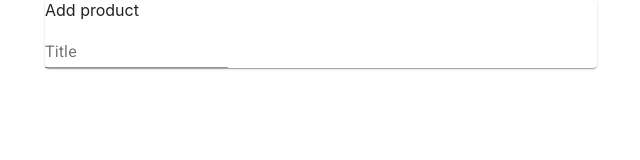
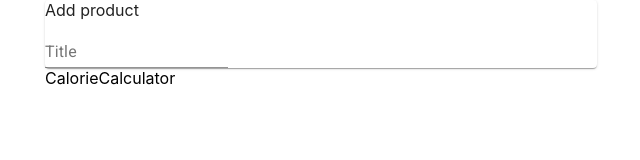
Before and after one commit to volodfast/react-calorie-calc, a React (Create React App) app: page / in a window 1280 px wide. Shown: the top 160 px of the page, without its empty margins (319-959 px from the left). Built offline with nearby package versions, Linux system fonts and the light colour scheme.

Commit message:
feature(core): add calorie calculator component

```diff
--- a/src/App.tsx
+++ b/src/App.tsx
@@ -1,10 +1,13 @@
 import { Container } from '@material-ui/core';
+// containers
+import CalorieCalculator from 'modules/calorie/containers/CalorieCalculator';
 import AddProductForm from 'modules/product/containers/AddProductForm';
 
 function App() {
   return (
     <Container maxWidth="sm">
       <AddProductForm />
+      <CalorieCalculator />
     </Container>
   );
 }
--- /dev/null
+++ b/src/modules/calorie/containers/CalorieCalculator/CalorieCalculator.tsx
@@ -0,0 +1,7 @@
+import React from 'react';
+
+const CalorieCalculator = () => {
+  return <div>CalorieCalculator</div>;
+};
+
+export default CalorieCalculator;
--- /dev/null
+++ b/src/modules/calorie/containers/CalorieCalculator/index.ts
@@ -0,0 +1 @@
+export { default } from './CalorieCalculator';
```
